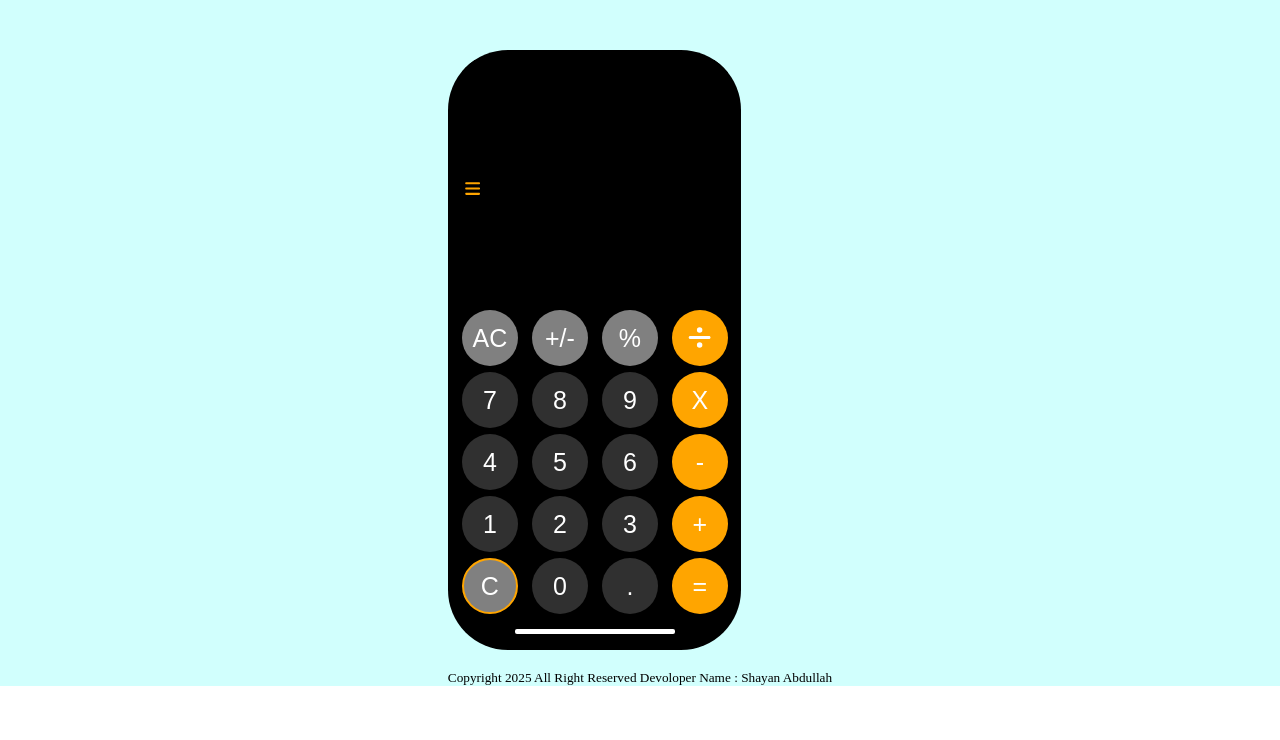
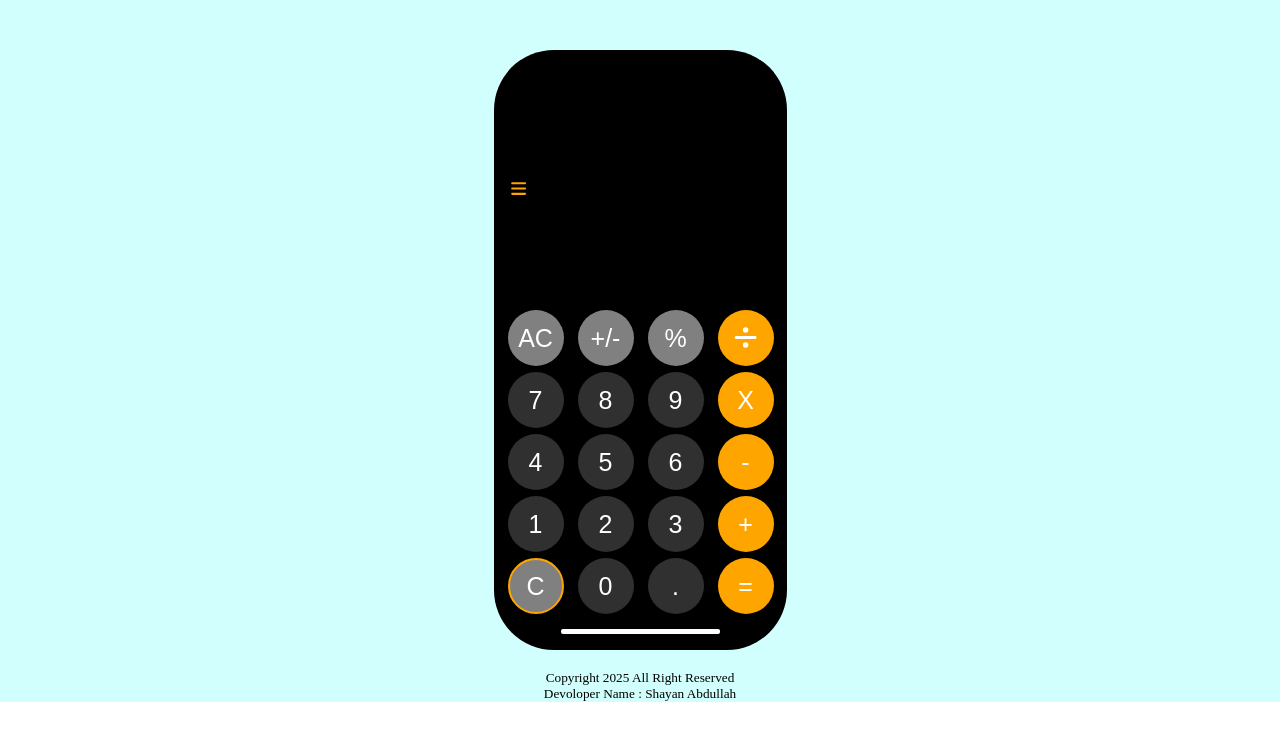
Before and after one commit to shayan9909/IOS-Calculator, a plain HTML site: page index.html in a window 1280 px wide. Drawn offline with Linux system fonts and the light colour scheme.

Commit message:
fix some bugs

```diff
--- a/index.html
+++ b/index.html
@@ -12,7 +12,8 @@
 <body>
     <div class="main">
         <div class="container">
-            <div class="phone">
+           <div class="phone-body">
+             <div class="phone">
                 <div class="display">
                     <input type="text" readonly class="displayinput"  >
                     <a href="#" class="menu"> <i class="fa-solid fa-bars menu"></i></a>
@@ -56,6 +57,7 @@
                 </div>
                 </div>
             </div>
+           </div>
              <div class="errorbox">
                         <h3 class="error"></h3>
                     </div>
@@ -63,7 +65,7 @@
                         <div class="copyright">
                             <h5 >
                                 Copyright 2025
-                                All Right Reserved
+                                All Right Reserved <br>
                                 devoloper name : Shayan abdullah
                             </h5>
                         </div>
```
Also changed, not shown: css/style.css (line endings or trailing spaces).
